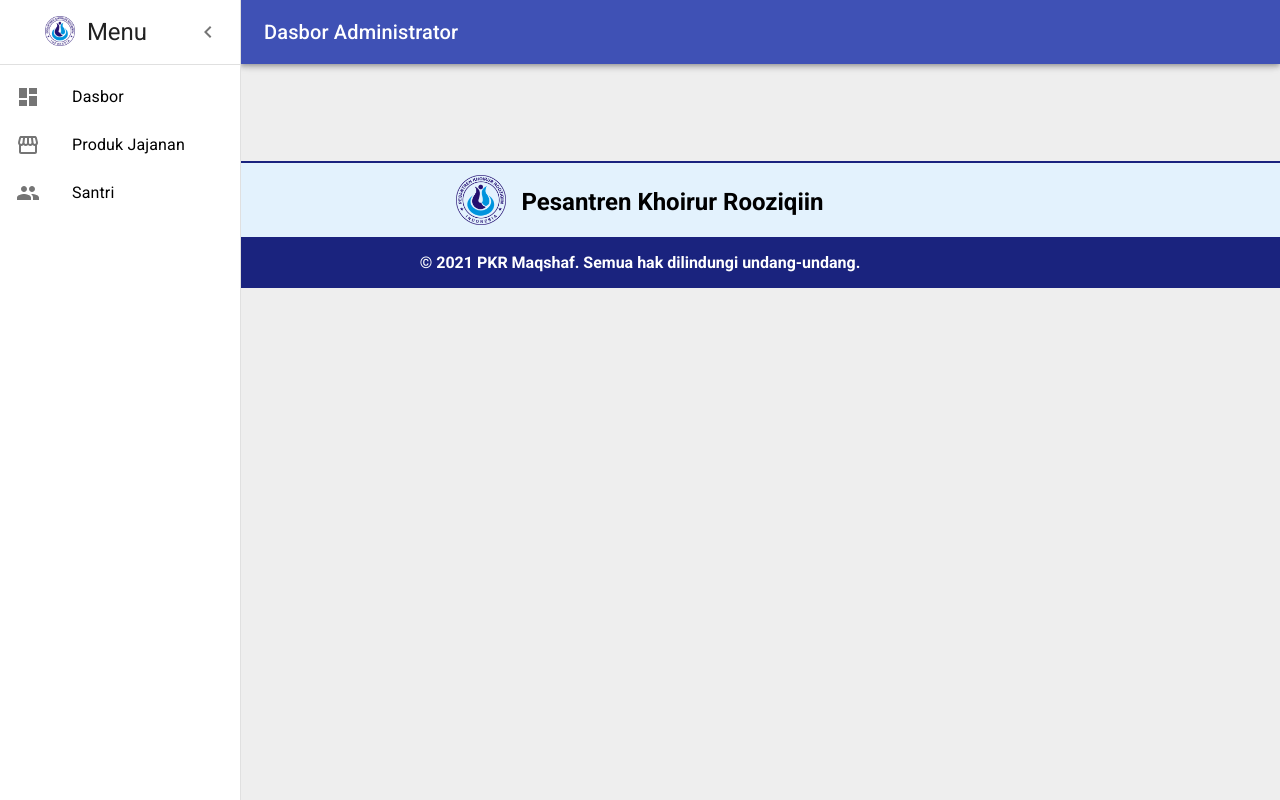
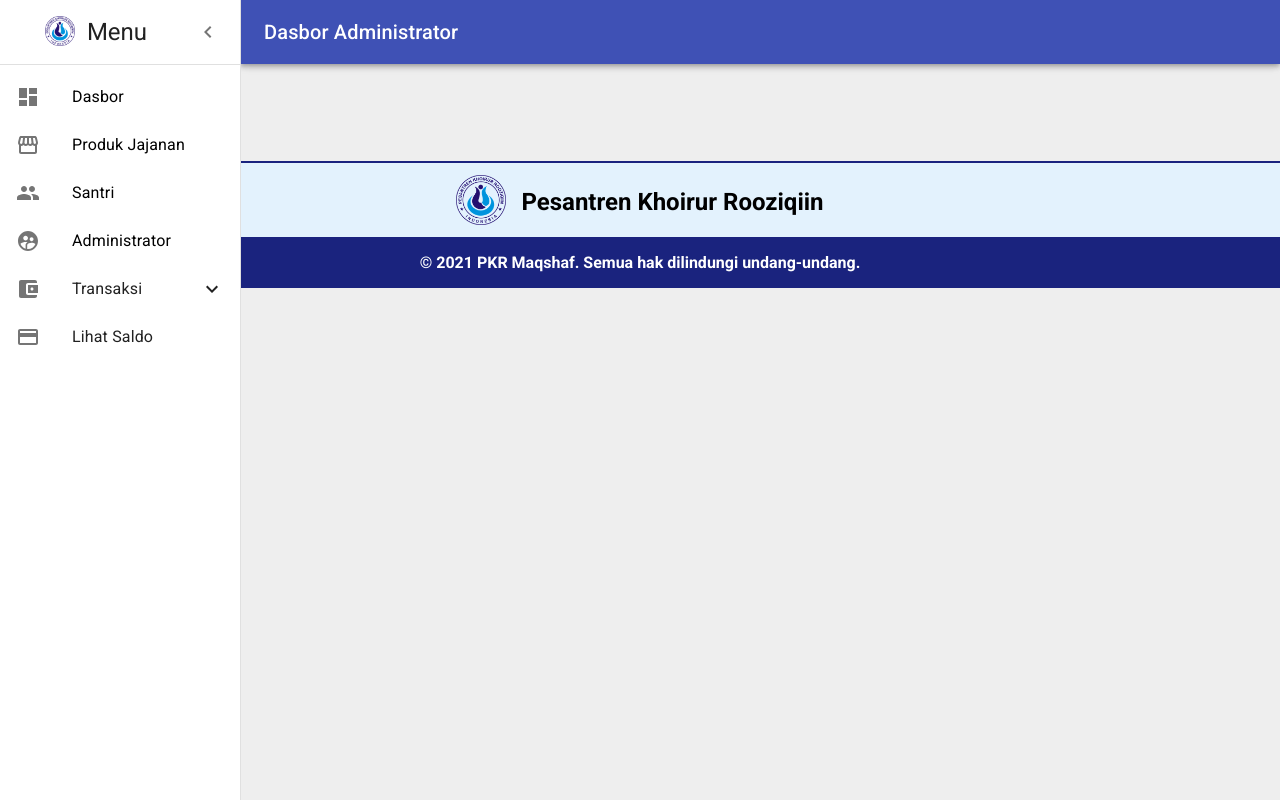
Before and after one commit to CandraRahmawan/maqshaf-pkr-web, a React (Create React App) app: page /dashboard in a window 1280 px wide. Both pictures are taken after a click on the button "open drawer". Built offline with nearby package versions, Linux system fonts and the light colour scheme.

Commit message:
chore: update menu left sidebar

```diff
--- a/public/locales/id/common.json
+++ b/public/locales/id/common.json
@@ -18,6 +18,11 @@
     "menu": "Menu",
     "dashboard": "Dasbor",
     "product": "Produk Jajanan",
-    "user": "Santri"
+    "user": "Santri",
+    "admin": "Administrator",
+    "transaction": "Transaksi",
+    "in": "Masuk / Kredit",
+    "out": "Keluar / Debit",
+    "checkBalanced": "Lihat Saldo"
   }
 }
--- a/src/apps/components/core/SidebarLeftMenu/SidebarMenuLeft.component.jsx
+++ b/src/apps/components/core/SidebarLeftMenu/SidebarMenuLeft.component.jsx
@@ -1,3 +1,4 @@
+import { useState } from 'react';
 import {
   Divider,
   Drawer,
@@ -7,9 +8,23 @@ import {
   ListItemIcon,
   ListItemText,
   Typography,
+  Collapse,
 } from '@material-ui/core';
 import { Link } from 'react-router-dom';
-import { ChevronLeft, ChevronRight, Dashboard, Storefront, People } from '@material-ui/icons';
+import {
+  ChevronLeft,
+  ChevronRight,
+  Dashboard,
+  Storefront,
+  People,
+  SupervisedUserCircle,
+  ExpandLess,
+  ExpandMore,
+  CallReceived,
+  CallMade,
+  AccountBalanceWallet,
+  CreditCard,
+} from '@material-ui/icons';
 import { useTheme } from '@material-ui/core/styles';
 
 import useStyles from './style';
@@ -18,6 +33,11 @@ const SidebarMenuLeftComponent = (props) => {
   const classes = useStyles();
   const theme = useTheme();
   const { open, handleDrawerClose, t } = props;
+  const [openSubmenu, setOpenSubmenu] = useState(false);
+
+  const handleSubmenuClick = () => {
+    setOpenSubmenu(!openSubmenu);
+  };
 
   return (
     <Drawer
@@ -64,6 +84,47 @@ const SidebarMenuLeftComponent = (props) => {
             <ListItemText primary={t('common:leftMenu.user')} />
           </ListItem>
         </Link>
+        <Link to="/dashboard/administrator">
+          <ListItem button key="administrator">
+            <ListItemIcon>
+              <SupervisedUserCircle />
+            </ListItemIcon>
+            <ListItemText primary={t('common:leftMenu.admin')} />
+          </ListItem>
+        </Link>
+        <ListItem button key="transaction" onClick={handleSubmenuClick}>
+          <ListItemIcon>
+            <AccountBalanceWallet />
+          </ListItemIcon>
+          <ListItemText primary={t('common:leftMenu.transaction')} />
+          {openSubmenu ? <ExpandLess /> : <ExpandMore />}
+        </ListItem>
+        <Collapse in={openSubmenu} timeout="auto" unmountOnExit>
+          <List component="div" disablePadding>
+            <Link to="/dashboard/transaksi/masuk">
+              <ListItem button className={classes.nested}>
+                <ListItemIcon>
+                  <CallReceived />
+                </ListItemIcon>
+                <ListItemText primary={t('common:leftMenu.in')} />
+              </ListItem>
+            </Link>
+            <Link to="/dashboard/transaksi/keluar">
+              <ListItem button className={classes.nested}>
+                <ListItemIcon>
+                  <CallMade />
+                </ListItemIcon>
+                <ListItemText primary={t('common:leftMenu.out')} />
+              </ListItem>
+            </Link>
+          </List>
+        </Collapse>
+        <ListItem button key="balanced">
+          <ListItemIcon>
+            <CreditCard />
+          </ListItemIcon>
+          <ListItemText primary={t('common:leftMenu.checkBalanced')} />
+        </ListItem>
       </List>
     </Drawer>
   );
--- a/src/apps/components/core/SidebarLeftMenu/style.jsx
+++ b/src/apps/components/core/SidebarLeftMenu/style.jsx
@@ -39,6 +39,10 @@ const useStyles = makeStyles((theme) => ({
       alignSelf: 'center',
     },
   },
+
+  nested: {
+    paddingLeft: theme.spacing(4),
+  },
 }));
 
 export default useStyles;
```
Also changed, not shown: src/config/routes.js (+15 -0 lines).
